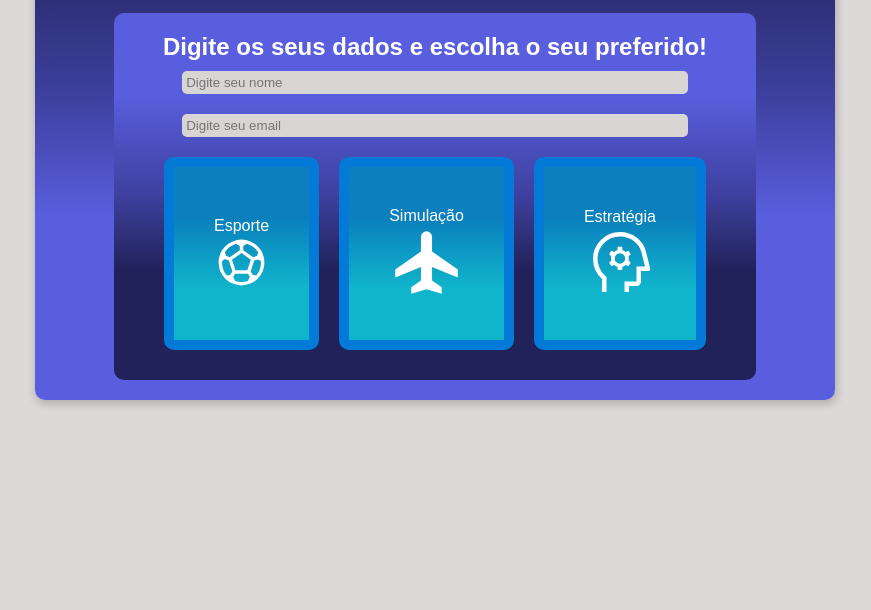
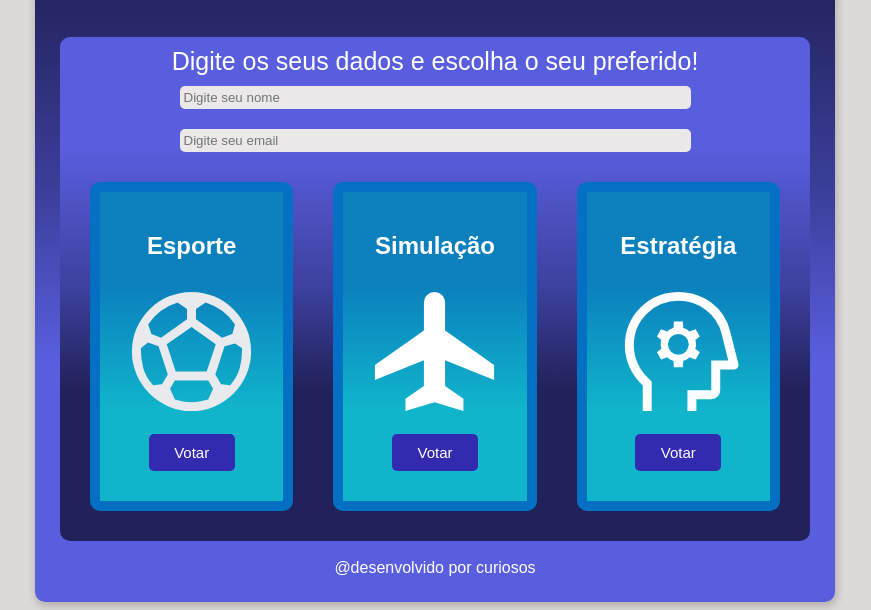
Before and after one commit to bibiritriz/Projeto-02---M-dulo-01, a plain HTML site: page index.html in a window 1280 px wide. Shown: the part 212-822 px from the top of the page, without its empty margins (205-1076 px from the left). Before the commit the page ends 800 px from the top, so only its background shows below. Drawn offline with Linux system fonts and the light colour scheme.

Commit message:
closes #5 - botao

```diff
--- a/index.html
+++ b/index.html
@@ -23,26 +23,47 @@
       </div>
       <div class="flex-container">
         <div class="cadastro">
-          <h2>
+          <div class="subtitulo-2">
             Digite os seus dados e escolha o seu preferido!
-          </h2>
+          </div>
           <input type="text" placeholder="Digite seu nome">
           <input type="email" placeholder="Digite seu email">
           <div class="votacao">
             <div class="enquete">
-              Esporte
-              <object data="sports_soccer_48dp_FFFFFF_FILL0_wght400_GRAD0_opsz48.svg" type="image/svg+xml" width="100%"></object>
+              <h2>
+                Esporte
+              </h2>
+              <object data="sports_soccer_98dp_E8EAED_FILL0_wght400_GRAD0_opsz48.svg" type="image/svg+xml"
+                width="100%"></object>
+              <button>
+                Votar
+              </button>
             </div>
             <div class="enquete">
-              Simulação
-              <object data="flight_48dp_FFFFFF_FILL0_wght400_GRAD0_opsz48.svg" type="image/svg+xml" width="100%"></object>
+              <h2>
+                Simulação
+              </h2>
+              <object data="flight_48dp_FFFFFF_FILL0_wght400_GRAD0_opsz48.svg" type="image/svg+xml"
+                width="100%"></object>
+              <button>
+                Votar
+              </button>
             </div>
             <div class="enquete">
-              Estratégia
-              <object data="psychology_48dp_FFFFFF_FILL0_wght400_GRAD0_opsz48.svg" type="image/svg+xml" width="100%"></object>
+              <h2>
+                Estratégia
+              </h2>
+              <object data="psychology_48dp_FFFFFF_FILL0_wght400_GRAD0_opsz48.svg" type="image/svg+xml"
+                width="100%"></object>
+              <button>
+                Votar
+              </button>
             </div>
           </div>
         </div>
+      </div>
+      <div>
+        <br>@desenvolvido por curiosos
       </div>
     </div>
   </div>
--- a/style.css
+++ b/style.css
@@ -1,6 +1,5 @@
 * {
   font-family: Arial, Helvetica, sans-serif;
-  margin: 0;
   padding: 0;
   box-sizing: border-box;
 }
@@ -11,8 +10,8 @@ body {
 }
 
 .container {
-  background: rgb(89,94,222);
-background: linear-gradient(0deg, rgba(89,94,222,1) 30%, rgba(61,64,157,1) 50%, rgba(33,34,90,1) 78%);
+  background: rgb(89, 94, 222);
+  background: linear-gradient(0deg, rgba(89, 94, 222, 1) 30%, rgba(61, 64, 157, 1) 50%, rgba(33, 34, 90, 1) 78%);
   margin: auto;
 
   width: 800px;
@@ -23,16 +22,16 @@ background: linear-gradient(0deg, rgba(89,94,222,1) 30%, rgba(61,64,157,1) 50%,
 }
 
 .cabecalho {
-  padding: 10px 40px;
-  margin: 10px;
   border-radius: 10px;
   text-align: center;
+  margin: 25px;
+
 }
 
 h1 {
   color: #ffd000;
   font-size: xx-large;
-  margin-bottom: 20px;
+  padding: 5px;
   text-align: center;
 }
 
@@ -47,12 +46,18 @@ h1 {
   justify-content: space-around;
 }
 
+.subtitulo-2 {
+  font-size: 25px;
+  text-align: center;
+}
+
 .cadastro {
-  background: rgb(33,34,90);
-background: linear-gradient(0deg, rgba(33,34,90,1) 30%, rgba(61,64,157,1) 50%, rgba(89,94,222,1) 78%);
+  background: rgb(33, 34, 90);
+  background: linear-gradient(0deg, rgba(33, 34, 90, 1) 30%, rgba(61, 64, 157, 1) 50%, rgba(89, 94, 222, 1) 78%);
 
-  padding: 20px 40px;
+  padding: 10px;
   border-radius: 10px;
+  width: 100%;
 }
 
 .votacao {
@@ -62,11 +67,11 @@ background: linear-gradient(0deg, rgba(33,34,90,1) 30%, rgba(61,64,157,1) 50%, r
 }
 
 input {
-  background-color: #d8d5d5;
+  background-color: #eae8e8;
   border-radius: 5px;
   border: none;
   padding: 4px;
-  width: 90%;
+  width: 70%;
   margin: 10px;
 }
 
@@ -85,13 +90,29 @@ input:focus {
   background: rgb(16, 180, 203);
   background: linear-gradient(0deg, rgba(16, 180, 203, 1) 30%, rgba(11, 128, 189, 1) 70%);
   border: 10px solid rgba(11, 128, 189, 1);
-  text-align: center;
   display: flex;
   align-items: center;
   flex-direction: column;
   justify-content: center;
   border-radius: 10px;
-  border-color: rgba(3, 122, 216, 1);
-  padding: 40px;
+  border-color: rgb(3, 112, 196);
+  padding: 20px;
+  margin: 20px;
+  width: 40%;
+}
+
+button {
+  background: rgba(50, 42, 175, 1);
+  border-radius: 5px;
+  border: none;
+  padding: 10px;
+  width: 60%;
   margin: 10px;
+  color: #ffffff;
+  font-size: 15px;
 }
+
+button:hover {
+  background-color: rgba(89, 94, 222, 1);
+  transition: 0.5s;
+}
```
Also changed, not shown: sports_soccer_48dp_FFFFFF_FILL0_wght400_GRAD0_opsz48.svg (deleted), sports_soccer_98dp_E8EAED_FILL0_wght400_GRAD0_opsz48.svg (added).
